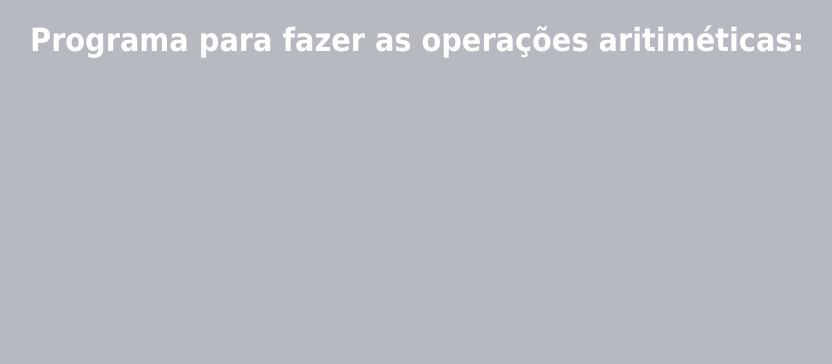
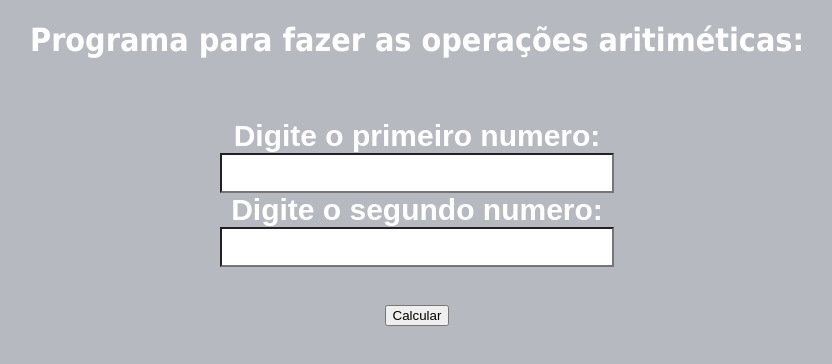
Before and after one commit to luizamichielinreinhardt/Aritimetica, a plain HTML site: page index.html in a window 1280 px wide. Shown: the whole page, without its empty margins (223-1055 px from the left). Drawn offline with Linux system fonts and the light colour scheme.

Commit message:
Terceira versao

```diff
--- a/index.html
+++ b/index.html
@@ -9,5 +9,13 @@
 </head>
 <body>
     <h1>Programa para fazer as operações aritiméticas:</h1>
+    <br><br>
+    <label for="num1">Digite o primeiro numero:</label><br>
+    <input type="text"id="num1"><br>
+    <label for="num2">Digite o segundo numero:</label><br>
+    <input type="text"id="num2"><br>
+    <br><br>
+    <button>Calcular</button>
+    <div id="resposta"></div>
 </body>
 </html>
--- a/style.css
+++ b/style.css
@@ -4,3 +4,16 @@ body{
     font-family: Tahoma;
     text-align: center;
 }
+
+label{
+    font-family: Arial;
+    font-weight: bold;
+    font-size: 30px;
+}
+
+input{
+    color: white;
+    background-color: white;
+    font-size: 30px;
+
+}
```
